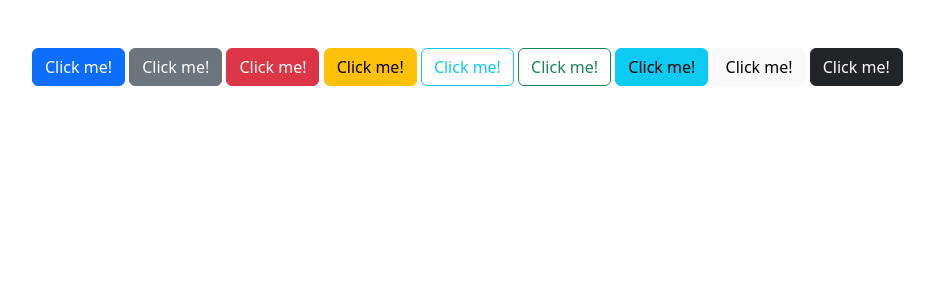
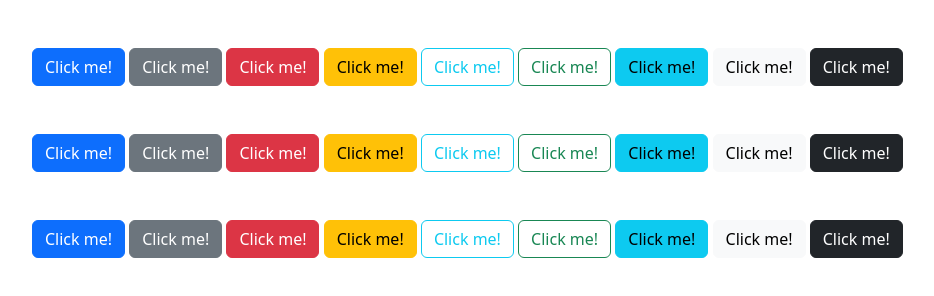
Before and after one commit to andero-magi/TARge23-Bootstrap, a website: page components/buttons.html in a window 1280 px wide. Shown: the whole page, without its empty margins (50-984 px from the left). Drawn offline with nearby package versions, Linux system fonts and the light colour scheme.

Commit message:
Update buttons.html

```diff
--- a/components/buttons.html
+++ b/components/buttons.html
@@ -21,5 +21,27 @@
         <button type="button" class="btn btn-light">Click me!</button>
         <button type="button" class="btn btn-dark">Click me!</button>
     </div>
+    <div class="container my-5">
+        <button type="button" class="btn btn-primary">Click me!</button>
+        <button type="button" class="btn btn-secondary">Click me!</button>
+        <button type="button" class="btn btn-danger">Click me!</button>
+        <button type="button" class="btn btn-warning">Click me!</button>
+        <button type="button" class="btn btn-outline-info">Click me!</button>
+        <button type="button" class="btn btn-outline-success">Click me!</button>
+        <button type="button" class="btn btn-info">Click me!</button>
+        <button type="button" class="btn btn-light">Click me!</button>
+        <button type="button" class="btn btn-dark">Click me!</button>
+    </div>
+    <div class="container my-5">
+        <button type="button" class="btn btn-primary">Click me!</button>
+        <button type="button" class="btn btn-secondary">Click me!</button>
+        <button type="button" class="btn btn-danger">Click me!</button>
+        <button type="button" class="btn btn-warning">Click me!</button>
+        <button type="button" class="btn btn-outline-info">Click me!</button>
+        <button type="button" class="btn btn-outline-success">Click me!</button>
+        <button type="button" class="btn btn-info">Click me!</button>
+        <button type="button" class="btn btn-light">Click me!</button>
+        <button type="button" class="btn btn-dark">Click me!</button>
+    </div>
 </body>
 </html>
```
